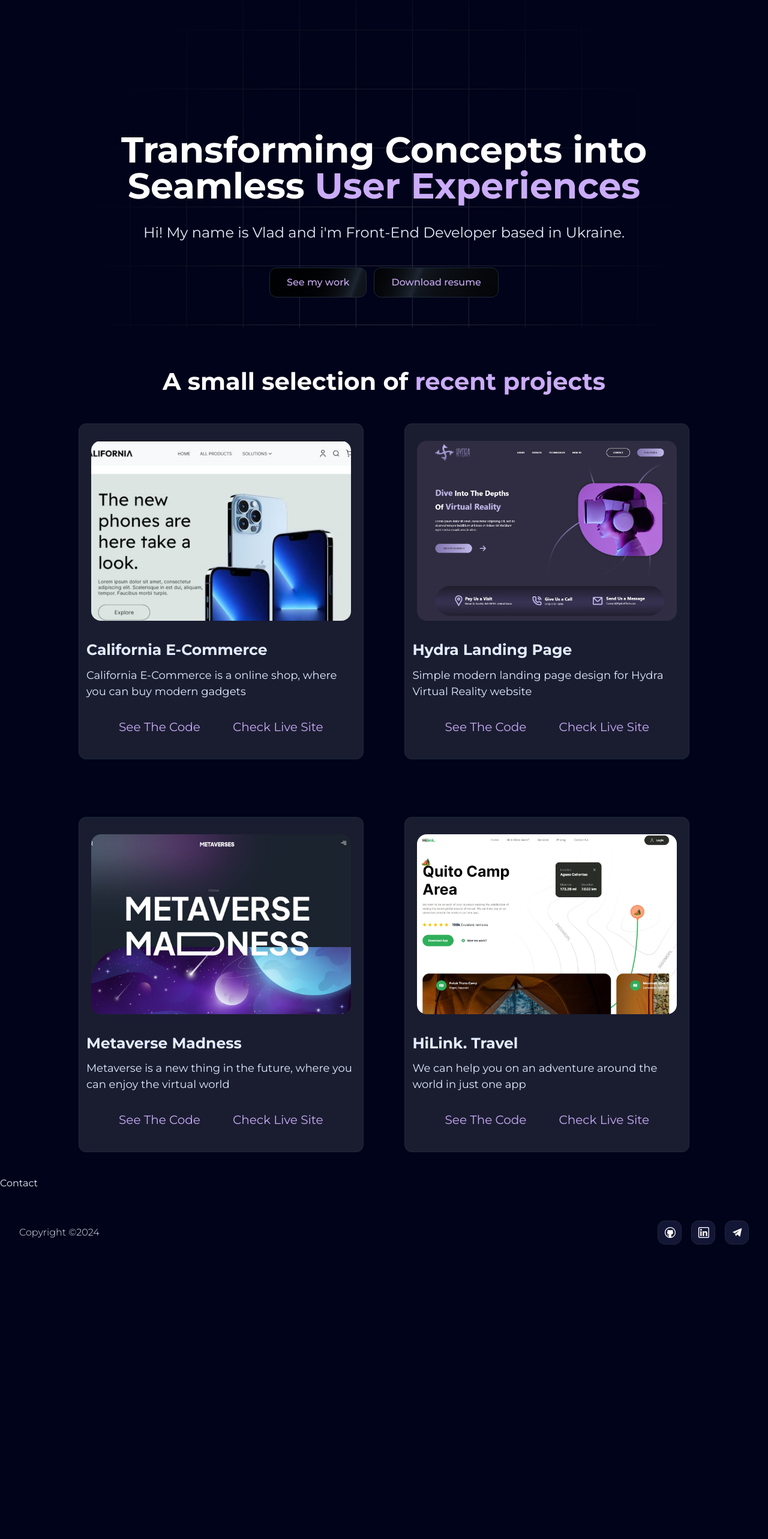
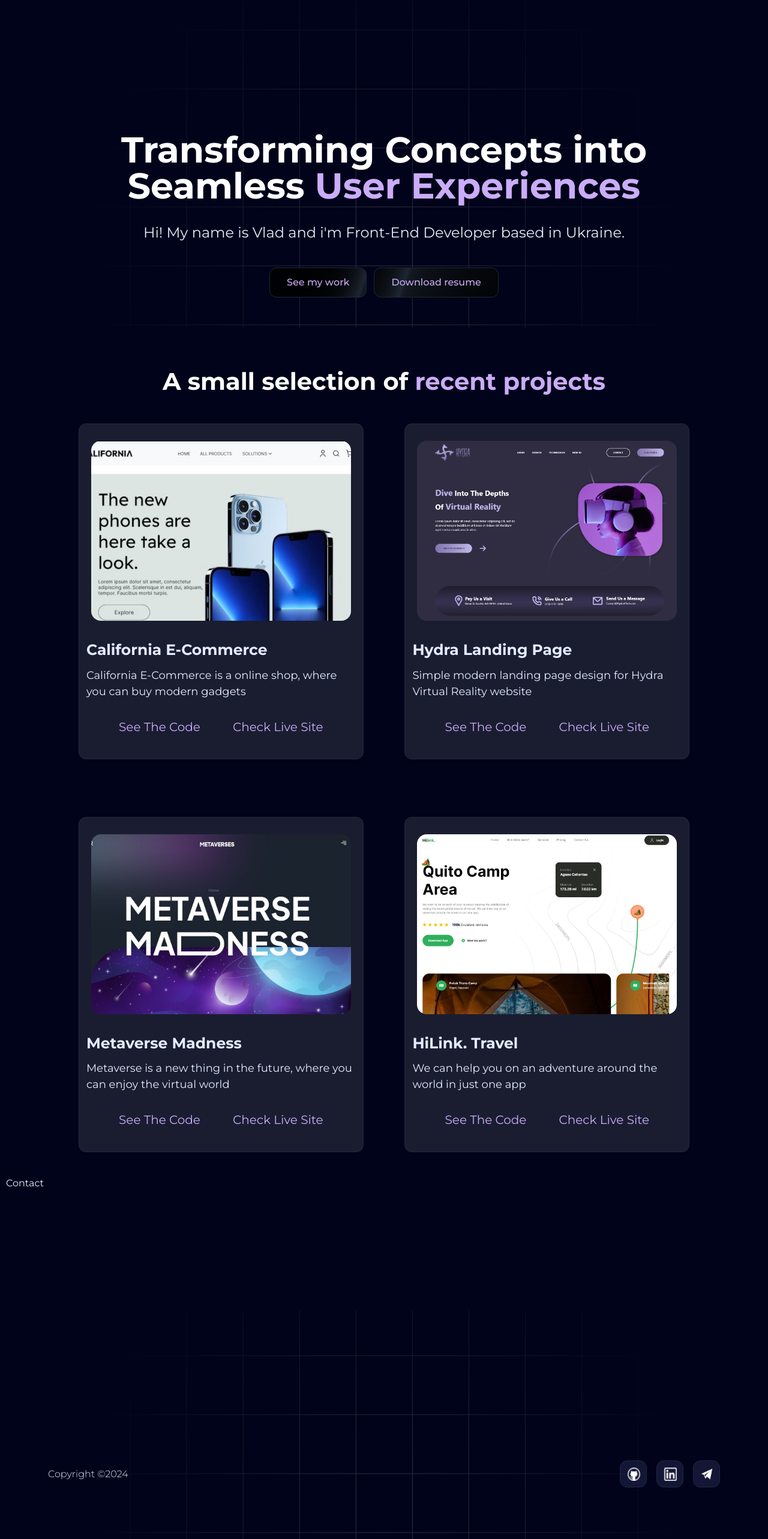
Before and after one commit to h4ze-07/Portfolio, a React (Vite) app: page / in a window 1280 px wide. Shown: the top 2566 px of the page at 60% size. Before the commit the page ends 2095 px from the top, so only its background shows below. Built offline with nearby package versions, Linux system fonts and the light colour scheme.

Commit message:
feat: added navbar

```diff
--- a/package.json
+++ b/package.json
@@ -14,6 +14,7 @@
     "framer-motion": "^11.0.20",
     "react": "^18.2.0",
     "react-dom": "^18.2.0",
+    "react-icons": "^5.2.1",
     "react-router": "^6.22.3",
     "tailwind-merge": "^2.3.0"
   },
--- a/src/App.tsx
+++ b/src/App.tsx
@@ -1,15 +1,18 @@
 import About from "./components/About"
 import Contact from "./components/Contact"
 import Footer from "./components/Footer"
+import NavBar from "./components/NavBar"
 import Projects from "./components/Projects"
 
 function App() {
 
   return (
     <>
+      <NavBar />
       <About />
       <Projects />
       <Contact />
+      <div className="customBg bottomBg" />
       <Footer />
     </>
   )
--- a/src/components/About.tsx
+++ b/src/components/About.tsx
@@ -2,8 +2,8 @@
 
 const About = () => {
   return (
-    <section className="relative">
-        <div className="absolute h-full max-h-[700px] w-full z-[-1]" id="bg" />
+    <section className="relative" id="about">
+        <article className="absolute h-full w-full z-[-1] customBg"/>
 
 
         <div className="pt-[90px] md:pt-[120px] lg:pt-[220px] pb-[50px]">
@@ -13,9 +13,11 @@ const About = () => {
             </h1>
             <p className="text-center text-wText text-[16px] lg:text-[24px] mt-[30px]">Hi! My name is Vlad and i'm Front-End Developer based in Ukraine.</p>
             <div className="mt-[40px] flex flex-col min-[400px]:flex-row gap-3 items-center justify-center">
-                <button className="block animate-shimmer items-center justify-center rounded-xl border border-slate-800 bg-[linear-gradient(110deg,#000103,45%,#1e2631,55%,#000103)] bg-[length:200%_100%] py-3 px-7 font-medium text-[#cbacf9] transition-all focus:outline-none focus:ring-2 focus:ring-slate-400 focus:ring-offset-2 focus:ring-offset-slate-50 hover:text-wText hover:font-bold hover:scale-110">
+                <a className="block animate-shimmer items-center justify-center rounded-xl border border-slate-800 bg-[linear-gradient(110deg,#000103,45%,#1e2631,55%,#000103)] bg-[length:200%_100%] py-3 px-7 font-medium text-[#cbacf9] transition-all focus:outline-none focus:ring-2 focus:ring-slate-400 focus:ring-offset-2 focus:ring-offset-slate-50 hover:text-wText hover:font-bold hover:scale-110"
+                href="#projects"
+                >
                     See my work
-                </button>
+                </a>
                 <a className="block animate-shimmer2 items-center justify-center rounded-xl border border-slate-800 bg-[linear-gradient(110deg,#000103,45%,#1e2631,55%,#000103)] bg-[length:200%_100%] py-3 px-7 font-medium text-[#cbacf9] transition-all focus:outline-none focus:ring-2 focus:ring-slate-400 focus:ring-offset-2 focus:ring-offset-slate-50 hover:text-wText hover:font-bold hover:scale-110"
                 href="/cv.pdf" target="_blank" download={true}
                 >
--- a/src/components/Contact.tsx
+++ b/src/components/Contact.tsx
@@ -2,7 +2,7 @@
 
 const Contact = () => {
   return (
-    <div>Contact</div>
+    <section id="contact" className="maxWidth" >Contact</section>
   )
 }
 
--- a/src/components/Footer.tsx
+++ b/src/components/Footer.tsx
@@ -3,13 +3,13 @@ import { footerLinks } from "../constants"
 
 const Footer = () => {
   return (
-    <footer className="maxWidth flex flex-col min-[400px]:flex-row justify-between items-center px-8 mt-[50px] mb-[20px]">
+    <footer className="maxWidth flex flex-col-reverse gap-6 min-[500px]:flex-row justify-between items-center px-20 mt-[50px] pb-[100px]">
       <p className="font-light">Copyright ©2024</p>
 
       <div className="flex gap-4">
         {footerLinks.map((i) => (
-          <a className="flex justify-center items-center w-[40px] h-[40px] border border-slate-800 rounded-xl overflow-hidden bg-[#9093eb21]" key={i.title} href={i.link} target="_blank">
-            <img src={i.img} alt={i.title} className="w-[19px] h-[18px]" />
+          <a className="flex justify-center items-center w-[45px] h-[45px] border border-slate-800 rounded-xl overflow-hidden bg-[#9093eb21] hover:scale-[1.35] hover:bg-[#cbacf9]/[0.6] transition-all" key={i.title} href={i.link} target="_blank">
+            <img src={i.img} alt={i.title} className="w-[22px] h-[22px]" />
           </a>
         ))}
       </div>
--- a/src/components/NavBar.tsx
+++ b/src/components/NavBar.tsx
@@ -1,8 +1,31 @@
+import { FloatingNav } from "./ui/floating-navbar"
+import { IoMdPerson } from "react-icons/io";
+import { ImBriefcase } from "react-icons/im";
+import { RiMessage2Fill } from "react-icons/ri";
+
+const navItems = [
+    {
+        name: 'About',
+        link: '#about',
+        icon: <IoMdPerson className="navIcon" />
+    },
+    {
+        name: 'Projects',
+        link: '#projects',
+        icon: <ImBriefcase className="navIcon" />
+    },
+    {
+        name: 'Contact',
+        link: '#contact',
+        icon: <RiMessage2Fill className="navIcon" />
+    },
+]
+
 
 
 const NavBar = () => {
   return (
-    <nav>NavBar</nav>
+    <FloatingNav navItems={navItems} />
   )
 }
 
--- a/src/components/ProjectCard.tsx
+++ b/src/components/ProjectCard.tsx
@@ -39,7 +39,7 @@ const ProjectCard = ({title, img, desciption, codeLink, siteLink}: ProjectCardTy
                     <CardItem
                         as='a'
                         translateZ='70'
-                        className="text-[20px] text-[#CBACF9] hover:font-semibold hover:underline underline-offset-4 transition-all"
+                        className="text-[20px] text-[#CBACF9] hover:font-semibold hover:underline underline-offset-4 transition-all text-center"
                         href={codeLink}
                         target='_blank'
                     >
@@ -48,7 +48,7 @@ const ProjectCard = ({title, img, desciption, codeLink, siteLink}: ProjectCardTy
                     <CardItem
                         as='a'
                         translateZ='70'
-                        className="text-[20px] text-[#CBACF9] hover:font-semibold hover:underline underline-offset-4 transition-all"
+                        className="text-[20px] text-[#CBACF9] hover:font-semibold hover:underline underline-offset-4 transition-all text-center"
                         href={siteLink}
                         target='_blank'
                     >
--- a/src/components/Projects.tsx
+++ b/src/components/Projects.tsx
@@ -4,7 +4,7 @@ import ProjectCard from "./ProjectCard"
 
 const Projects = () => {
   return (
-    <section className="maxWidth mt-[60px]">
+    <section className="maxWidth mt-[60px]" id="projects">
 
       <h2 className="max-w-[938px] text-[16px] min-[400px]:text-[26px] md:text-[40px] font-bold mx-auto text-center text-white">
         A small selection of <span className="text-[#cbacf9]"> recent projects</span>
--- /dev/null
+++ b/src/components/ui/floating-navbar.tsx
@@ -0,0 +1,78 @@
+
+import {
+  motion,
+  AnimatePresence,
+  useScroll,
+  useMotionValueEvent,
+} from "framer-motion";
+import { cn } from "../../utils/cn";
+import { useState } from "react";
+
+
+export const FloatingNav = ({
+  navItems,
+  className,
+}: {
+  navItems: {
+    name: string;
+    link: string;
+    icon?: JSX.Element;
+  }[];
+  className?: string;
+}) => {
+  const { scrollYProgress } = useScroll();
+
+  const [visible, setVisible] = useState(false);
+
+  useMotionValueEvent(scrollYProgress, "change", (current) => {
+    // Check if current is not undefined and is a number
+    if (typeof current === "number") {
+      let direction = current! - scrollYProgress.getPrevious()!;
+
+      if (scrollYProgress.get() < 0.05) {
+        setVisible(false);
+      } else {
+        if (direction < 0) {
+          setVisible(true);
+        } else {
+          setVisible(false);
+        }
+      }
+    }
+  });
+
+  return (
+    <AnimatePresence mode="wait">
+      <motion.div
+        initial={{
+          opacity: 1,
+          y: -100,
+        }}
+        animate={{
+          y: visible ? 0 : -100,
+          opacity: visible ? 1 : 0,
+        }}
+        transition={{
+          duration: 0.2,
+        }}
+        className={cn(
+          "flex max-w-fit fixed top-10 inset-x-0 mx-auto border border-transparent dark:border-white/[0.2] rounded-[13px] bg-[#0c0e23]/[0.8] shadow-[0px_2px_3px_-1px_rgba(0,0,0,0.1),0px_1px_0px_0px_rgba(25,28,33,0.02),0px_0px_0px_1px_rgba(25,28,33,0.08)] z-[5000] px-8 py-5 items-center justify-center space-x-4 gap-[28px]",
+          className
+        )}
+      >
+        {navItems.map((navItem: any, idx: number) => (
+          <a
+            key={`link=${idx}`}
+            href={navItem.link}
+            className={cn(
+              "relative dark:text-neutral-50 items-center flex space-x-1 text-neutral-600 dark:hover:text-neutral-300 hover:text-neutral-500 m-0"
+            )}
+          >
+            <span className="block sm:hidden w-[20px]">{navItem.icon}</span>
+            <span className="hidden sm:block text-[16px] text-[#C1C2D3] hover:text-white leading-[110%]">{navItem.name}</span>
+          </a>
+        ))}
+      </motion.div>
+    </AnimatePresence>
+  );
+};
--- a/src/index.css
+++ b/src/index.css
@@ -9,8 +9,15 @@
     .maxWidth {
         @apply max-w-[1280px] px-[10px] mx-auto;
     }
+
+    .navIcon {
+        @apply h-8 w-8 w-full h-full;
+    }
 }
 
+* {
+    scroll-behavior: smooth;
+}
 
 body {
     font-family: "Montserrat", sans-serif;
@@ -18,8 +25,16 @@ body {
     color: #E4ECFF;
 }
 
-#bg {
+.customBg {
     background-image: url(assets/gridBg2.svg);
     background-position: center;
     background-size: cover;
 }
+
+.customBg.bottomBg{
+    position: relative;
+    bottom: -200px;
+    height: 400px;
+    z-index: -1;
+    width: 100%;
+}
```
Also changed, not shown: 1 other file (tests, documents, lock files or other folders).
